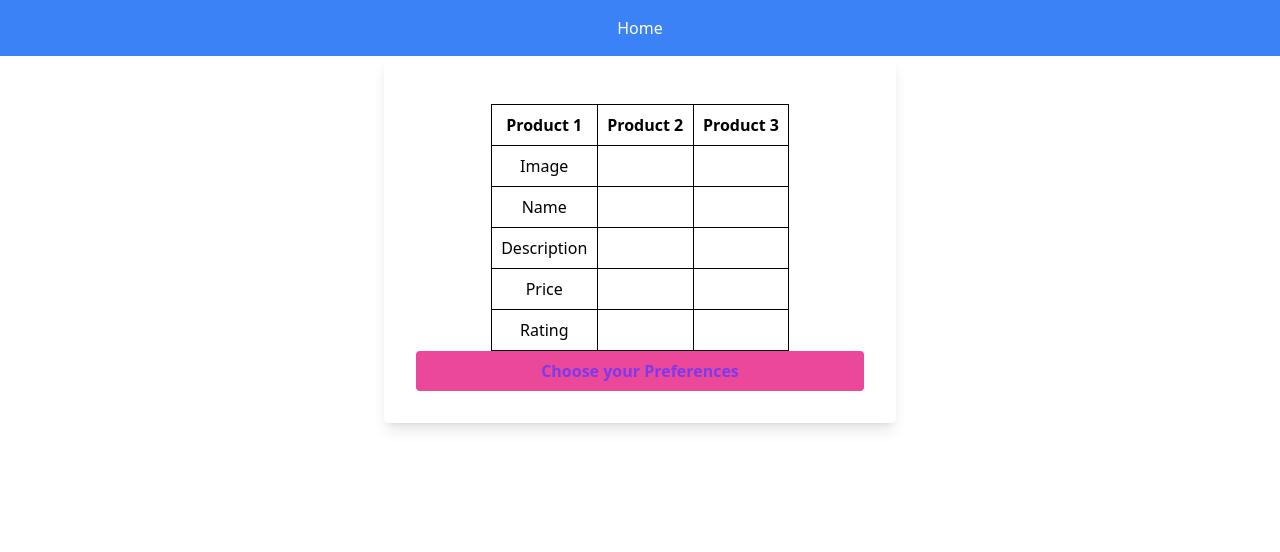
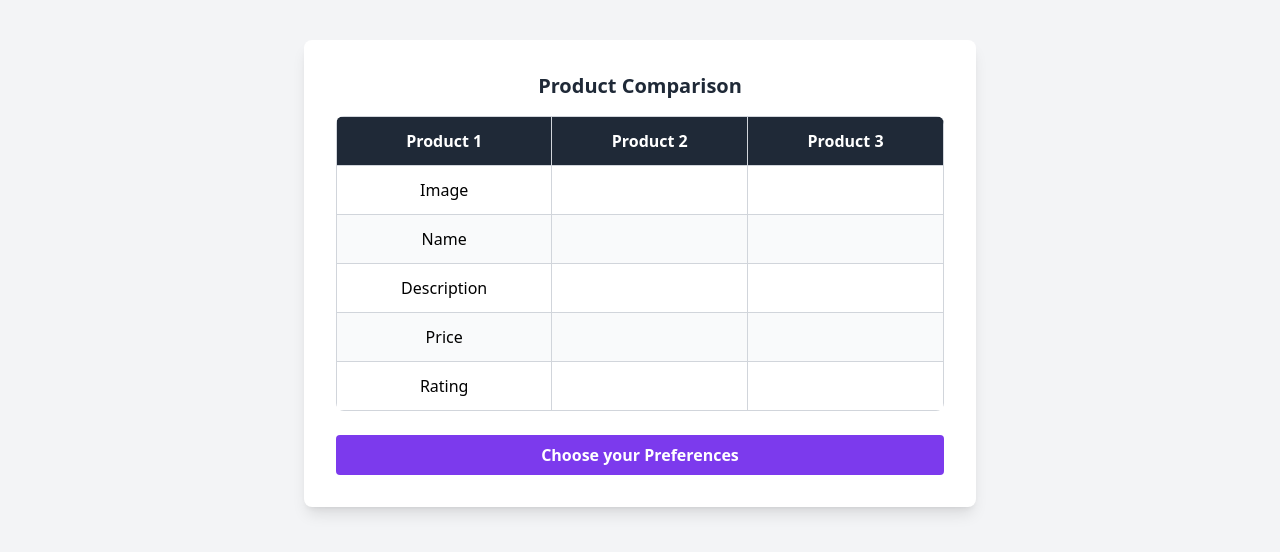
Before and after one commit to lucyqqi/newhacks, a website: page Tailwind-starter/dist/table.html in a window 1280 px wide. Drawn offline with nearby package versions, Linux system fonts and the light colour scheme.

Commit message:
make table look nicer

```diff
--- a/Tailwind-starter/dist/table.html
+++ b/Tailwind-starter/dist/table.html
@@ -1,64 +1,61 @@
 <!doctype html>
-<html>
+<html lang="en">
 <head>
     <meta charset="UTF-8">
     <meta name="viewport" content="width=device-width, initial-scale=1.0">
     <title>Clothing Selector</title>
     <script src="https://cdn.tailwindcss.com"></script>
 </head>
-<body>
-    <nav class="bg-blue-500 p-4 w-full">
-        <ul class="flex justify-center space-x-4">
-            <li><a href="home.html" class="text-white hover:text-violet-200">Home</a></li>
-        </ul>
-    </nav>
-
-    <div id="table" class="container max-w-lg mx-auto p-8 text-center bg-white shadow-lg rounded">
-        <table class="w-2/3 mx-auto mt-4 border border-black border-collapse">
+<body class="bg-gray-100">
+    <div id="table" class="container max-w-2xl mx-auto p-8 my-10 text-center bg-white shadow-lg rounded-lg">
+        <h1 class="text-xl font-semibold text-gray-800 mb-4">Product Comparison</h1>
+        <table class="w-full mx-auto mt-4 bg-white rounded-lg overflow-hidden">
+            <thead class="text-white bg-gray-800">
                 <tr>
-                <th class="border border-black p-2">Product 1</th>
-                <th class="border border-black p-2">Product 2</th>
-                <th class="border border-black p-2">Product 3</th>
+                    <th class="border border-gray-300 p-3">Product 1</th>
+                    <th class="border border-gray-300 p-3">Product 2</th>
+                    <th class="border border-gray-300 p-3">Product 3</th>
                 </tr>
-            <tr>
-                <td class="border border-black p-2">Image</td>
-                <td class="border border-black p-2"></td>
-                <td class="border border-black p-2"></td>
+            </thead>
+            <tbody>
+                <tr class="hover:bg-gray-50">
+                    <td class="border border-gray-300 p-3">Image</td>
+                    <td class="border border-gray-300 p-3"></td>
+                    <td class="border border-gray-300 p-3"></td>
                 </tr>
-            <tr>
-                <td class="border border-black p-2">Name</td>
-                <td class="border border-black p-2"></td>
-                <td class="border border-black p-2"></td>
+                <tr class="bg-gray-50 hover:bg-gray-100">
+                    <td class="border border-gray-300 p-3">Name</td>
+                    <td class="border border-gray-300 p-3"></td>
+                    <td class="border border-gray-300 p-3"></td>
                 </tr>
-            <tr>
-                <td class="border border-black p-2">Description</td>
-                <td class="border border-black p-2"></td>
-                <td class="border border-black p-2"></td>
+                <tr class="hover:bg-gray-50">
+                    <td class="border border-gray-300 p-3">Description</td>
+                    <td class="border border-gray-300 p-3"></td>
+                    <td class="border border-gray-300 p-3"></td>
                 </tr>
-            <tr>
-                <td class="border border-black p-2">Price</td>
-                <td class="border border-black p-2"></td>
-                <td class="border border-black p-2"></td>
+                <tr class="bg-gray-50 hover:bg-gray-100">
+                    <td class="border border-gray-300 p-3">Price</td>
+                    <td class="border border-gray-300 p-3"></td>
+                    <td class="border border-gray-300 p-3"></td>
                 </tr>
-            <tr>
-                <td class="border border-black p-2">Rating</td>
-                <td class="border border-black p-2"></td>
-                <td class="border border-black p-2"></td>
+                <tr class="hover:bg-gray-50">
+                    <td class="border border-gray-300 p-3">Rating</td>
+                    <td class="border border-gray-300 p-3"></td>
+                    <td class="border border-gray-300 p-3"></td>
                 </tr>
+            </tbody>
         </table>
 
-        <button id="choosePreferences" class="bg-pink-500 hover:bg-pink-700 text-violet-600 font-bold py-2 px-4 rounded cursor-pointer w-full">
+        <button id="choosePreferences" class="mt-6 bg-violet-600 hover:bg-violet-700 text-white font-bold py-2 px-4 rounded cursor-pointer w-full transition duration-300 ease-in-out">
             Choose your Preferences
         </button>
     </div>
 </body>
 
 <script>
-
     document.getElementById('choosePreferences').addEventListener('click', function() {
-            document.getElementById('table');
+        // Assuming 'preferences.html' exists and you want to navigate to it
         window.location.href = 'preferences.html';
     });
-
 </script>
 </html>
```
Lines whose indentation alone changed are shown as unchanged.
